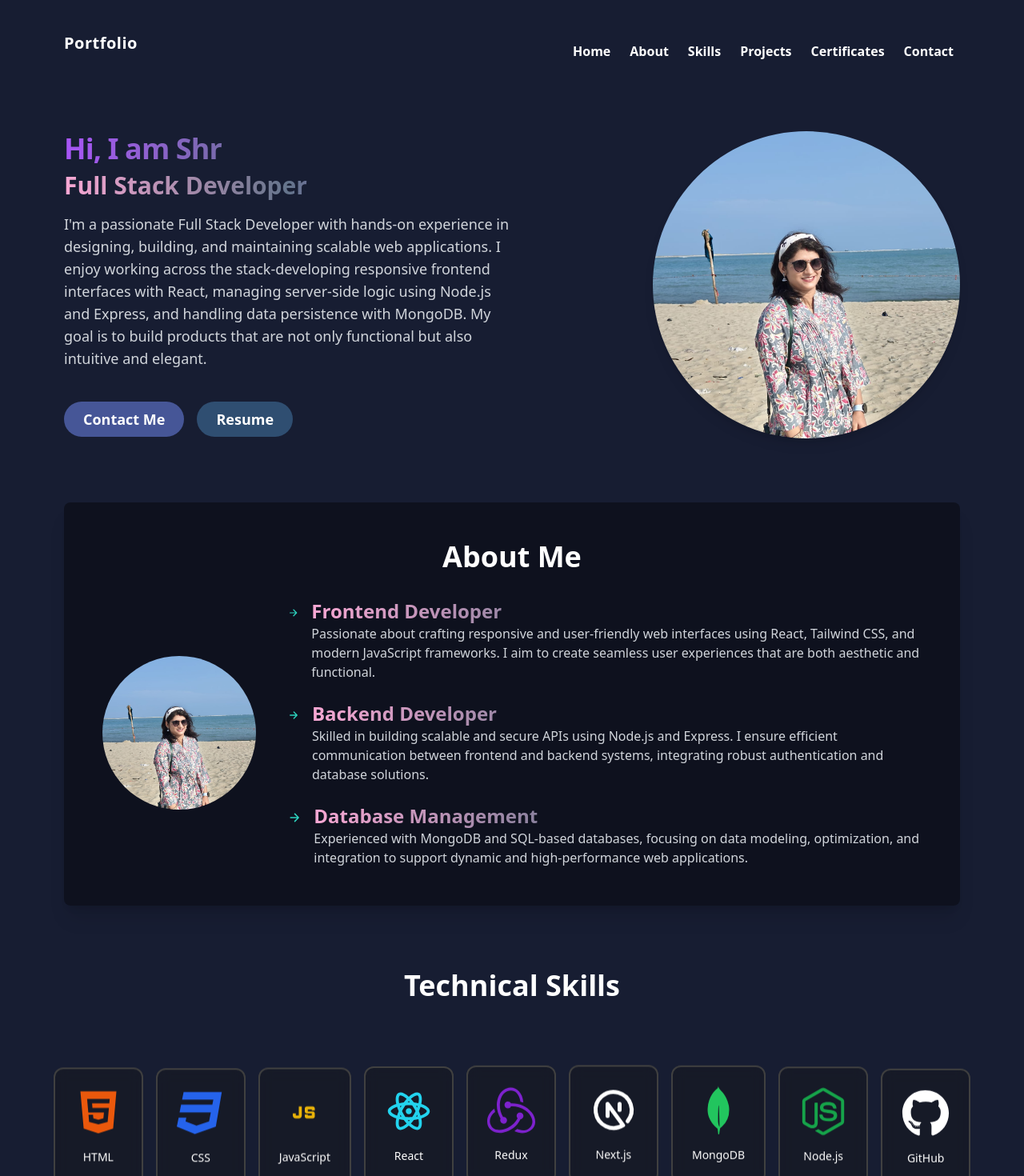
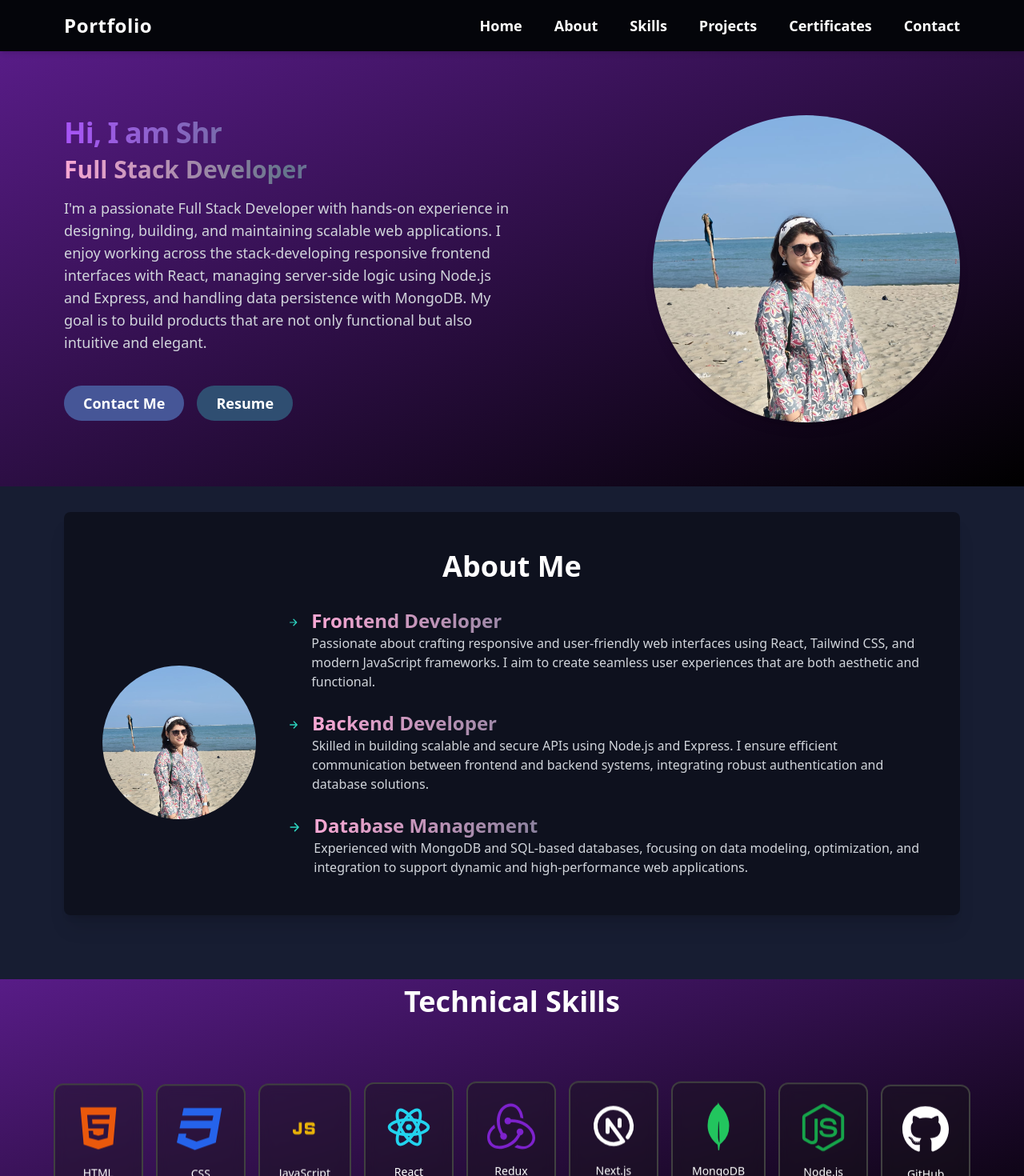
Before and after one commit to shraddha2820/My_Portfolio, a React (Vite) app: page / in a window 1280 px wide. Shown: the top 1470 px of the page at 80% size. Built offline with nearby package versions, Linux system fonts and the light colour scheme.

Commit message:
improved style

```diff
--- a/src/App.jsx
+++ b/src/App.jsx
@@ -14,8 +14,7 @@ function App() {
 
 
   return (
-    <div className='bg-[#171d32] h-auto w-full overflow-hidden
-    antialiased selection:bg-cyan-500 '>
+    <div className='bg-[#171d32] h-auto w-full antialiased selection:bg-cyan-500 '>
       <Navbar />
       <Home />
       <About />
--- a/src/components/About/About.jsx
+++ b/src/components/About/About.jsx
@@ -9,9 +9,9 @@ const About = () => {
     return (
         <div
             id="About"
-            className="text-white bg-black bg-opacity-40 rounded-lg shadow-xl mx-4 md:mx-20 p-8 md:p-12 overflow-hidden"
+            className="text-white bg-black bg-opacity-40 rounded-lg shadow-xl mx-4 md:mx-20 p-8 md:p-12 overflow-hidden mt-8"
         >
-            <h2 className="text-3xl md:text-4xl font-bold text-center mb-8">About Me</h2>
+            <h2 className="text-3xl md:text-4xl font-bold text-center mb-8 ">About Me</h2>
             <div className="md:flex items-center gap-10">
                 <motion.img
                     whileInView={{ opacity: 1, x: 0 }}
--- a/src/components/Contact/Contact.jsx
+++ b/src/components/Contact/Contact.jsx
@@ -62,7 +62,7 @@ const Contact = () => {
                     <FaGithub />
                 </a>
                 <a
-                    href="mailto:techShraddha28@gmail.com"
+                    href="mailto:techshraddha28@gmail.com"
                     className="hover:text-red-400 transition duration-300"
                 >
                     <MdEmail />
--- a/src/components/Contact/ContactForm.jsx
+++ b/src/components/Contact/ContactForm.jsx
@@ -34,7 +34,7 @@ const ContactForm = () => {
     };
 
     return (
-        <div className="max-w-2xl mx-auto p-8 bg-[#0c0e19] text-white rounded-xl shadow-md">
+        <div className="max-w-2xl mx-auto p-8 bg-gradient-to-br from-purple-900 to-black text-white rounded-xl shadow-md">
             <h2 className="text-2xl md:text-3xl font-bold mb-6 text-center">Let's Work Together</h2>
             <form onSubmit={handleSubmit} className="space-y-4">
                 <div className="grid md:grid-cols-2 gap-4">
--- a/src/components/Home/Home.jsx
+++ b/src/components/Home/Home.jsx
@@ -17,7 +17,7 @@ const Home = () => {
     return (
         <div
             id="Home"
-            className="text-white flex flex-col-reverse md:flex-row items-center justify-between gap-10 p-8 md:p-20"
+            className="text-white flex flex-col-reverse md:flex-row items-center justify-between gap-10 p-8 md:p-20 bg-gradient-to-br from-purple-900 to-black"
         >
             {/* Left Section */}
             <div className="w-full md:w-2/4 text-center md:text-left">
--- a/src/components/Navbar/Navbar.jsx
+++ b/src/components/Navbar/Navbar.jsx
@@ -4,29 +4,67 @@ const Navbar = () => {
 
     const [menuOpen, setMenuOpen] = useState(false);
     return (
-        <nav className='flex flex-wrap justify-between md:items-center px-10 pt-6 md:px-20 text-white'>
-            <span className='text-xl font-bold tracking-wide'>Portfolio</span>
+        <nav className='sticky top-0 z-50 flex justify-between items-center px-6 py-4 md:px-20 bg-black bg-opacity-80 text-white shadow-md'>
+            <span className='text-2xl font-extrabold tracking-wide'>Portfolio</span>
 
-            <ul className={`${menuOpen ? "block" : "hidden"} mx-24 py-2 mt-4 font-semibold md:mt-5 px-2 rounded-xl bg-opacity-30 md:border-none bg-black text-center md:bg-transparent md:static md:mx-0 md:flex gap-6`}>
-                <a href="#Home"><li className='text-md transition-all duration-300 p-1 md:p-0'>Home</li></a>
-                <a href="#About"><li className='text-md transition-all duration-300 p-1 md:p-0'>About</li></a>
-                <a href="#Skills"><li className='text-md transition-all duration-300 p-1 md:p-0'>Skills</li></a>
-                <a href="#Projects"><li className='text-md transition-all duration-300 p-1 md:p-0'>Projects</li></a>
-                <a href="#Certificates"><li className='text-md transition-all duration-300 p-1 md:p-0'>Certificates</li></a>
-                <a href="#Contact"><li className='text-md transition-all duration-300 p-1 md:p-0'>Contact</li></a>
+            {/* Desktop Menu */}
+            <ul className='hidden md:flex gap-10 font-semibold text-lg'>
+                {["Home", "About", "Skills", "Projects", "Certificates", "Contact"].map(link => (
+                    <a key={link} href={`#${link}`} className='transition-all duration-200 hover:text-indigo-400'>
+                        <li>{link}</li>
+                    </a>
+                ))}
             </ul>
 
-            {/* Menu Toggle Icon */}
+            {/* Mobile Menu Icon */}
             <div
-                className='md:hidden absolute right-10 top-6 cursor-pointer transition-all duration-300'
+                className='md:hidden cursor-pointer'
                 onClick={() => setMenuOpen(!menuOpen)}
             >
-                {menuOpen ? <RiCloseLine size={30} /> : <RiMenu2Line size={30} />}
+                {menuOpen ? <RiCloseLine size={28} /> : <RiMenu2Line size={28} />}
             </div>
+
+            {/* Mobile Dropdown Menu */}
+            <ul className={`absolute top-full left-0 w-full bg-black bg-opacity-90 backdrop-blur-md transition-all duration-300 ease-in-out
+          ${menuOpen ? "translate-y-0 opacity-100" : "-translate-y-96 opacity-0"}
+          md:hidden flex flex-col items-center gap-6 py-6 rounded-b-xl shadow-lg`}>
+                {["Home", "About", "Skills", "Projects", "Certificates", "Contact"].map(link => (
+                    <a key={link} href={`#${link}`} onClick={() => setMenuOpen(false)}>
+                        <li className='text-lg font-medium hover:text-indigo-400 transition duration-200'>{link}</li>
+                    </a>
+                ))}
+            </ul>
         </nav>
+    );
+};
 
 
-    )
-}
+
+
+
+//         <nav className='flex flex-wrap justify-between md:items-center px-10 pt-6 md:px-20 text-white'>
+//             <span className='text-xl font-bold tracking-wide'>Portfolio</span>
+
+//             <ul className={`${menuOpen ? "block" : "hidden"} mx-24 py-2 mt-4 font-semibold md:mt-5 px-2 rounded-xl bg-opacity-30 md:border-none bg-black text-center md:bg-transparent md:static md:mx-0 md:flex gap-6`}>
+//                 <a href="#Home"><li className='text-md transition-all duration-300 p-1 md:p-0'>Home</li></a>
+//                 <a href="#About"><li className='text-md transition-all duration-300 p-1 md:p-0'>About</li></a>
+//                 <a href="#Skills"><li className='text-md transition-all duration-300 p-1 md:p-0'>Skills</li></a>
+//                 <a href="#Projects"><li className='text-md transition-all duration-300 p-1 md:p-0'>Projects</li></a>
+//                 <a href="#Certificates"><li className='text-md transition-all duration-300 p-1 md:p-0'>Certificates</li></a>
+//                 <a href="#Contact"><li className='text-md transition-all duration-300 p-1 md:p-0'>Contact</li></a>
+//             </ul>
+
+//             {/* Menu Toggle Icon */}
+//             <div
+//                 className='md:hidden absolute right-10 top-6 cursor-pointer transition-all duration-300'
+//                 onClick={() => setMenuOpen(!menuOpen)}
+//             >
+//                 {menuOpen ? <RiCloseLine size={30} /> : <RiMenu2Line size={30} />}
+//             </div>
+//         </nav>
+
+
+//     )
+// }
 
 export default Navbar
--- a/src/components/Skills/Skills.jsx
+++ b/src/components/Skills/Skills.jsx
@@ -35,12 +35,12 @@ const techSkills = [
 
 const Skills = () => {
     return (
-        <div id="Skills" className="border-b border-neutral-800 pb-24 px-4">
+        <div id="Skills" className="border-b border-neutral-800 pb-24 px-4 bg-gradient-to-br from-purple-900 to-black">
             <motion.h1
                 whileInView={{ opacity: 1, y: 0 }}
                 initial={{ opacity: 0, y: -100 }}
                 transition={{ duration: 1.5 }}
-                className="text-4xl text-center text-white font-bold my-20">Technical Skills</motion.h1>
+                className="text-4xl text-center text-white font-bold my-20 pt-2">Technical Skills</motion.h1>
 
             <div className="flex sm:flex-col-3 flex-wrap items-center justify-center gap-4">
                 {techSkills.map((skill, index) => (
```
